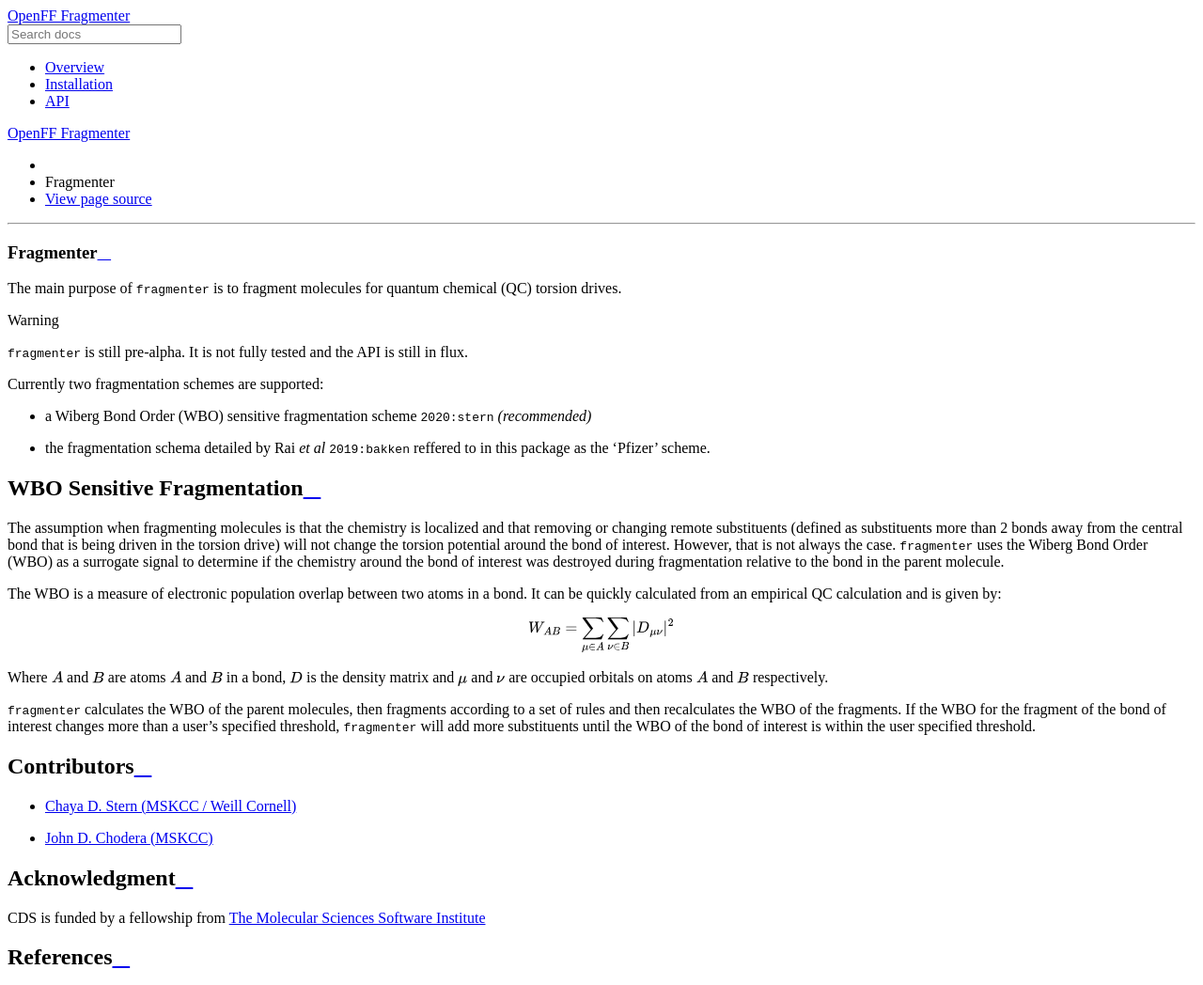
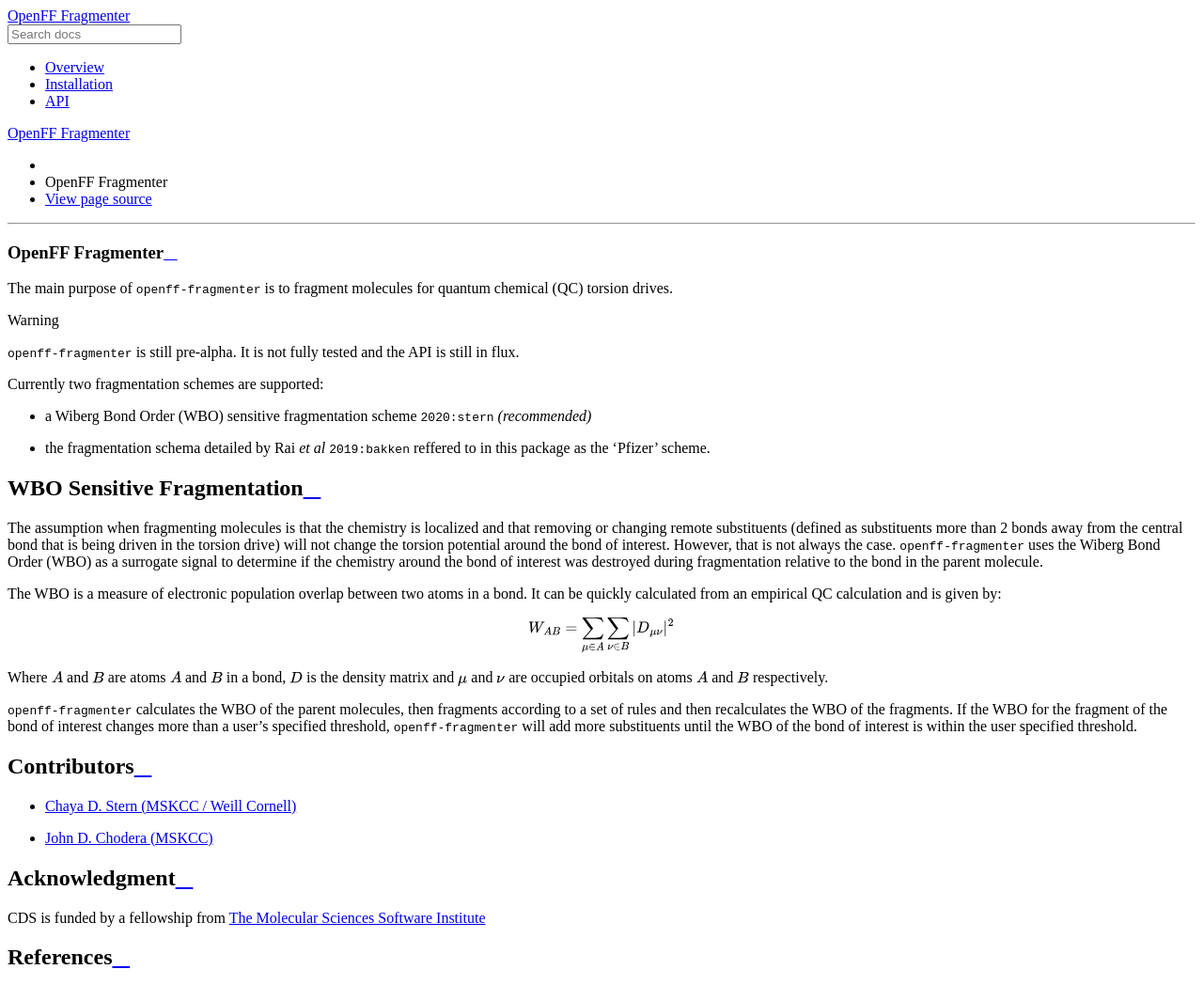
Before and after one commit to openforcefield/openff-fragmenter, a Sphinx documentation site: the page built from docs/index.rst, in a window 1280 px wide, cut to the strip 0-1048 px from the top of the page. Shown: the whole strip at 94% size. Built offline with Sphinx 7.4.7 and the Read the Docs theme 2.0.0, drawn with Linux system fonts in a browser that asks for light colours; pages that are not in the unit, such as notebooks, are missing from menus; cross-references to code outside the pages are shown as plain code.

Commit message:
Update the documentation

```diff
--- a/docs/index.rst
+++ b/docs/index.rst
@@ -1,10 +1,10 @@
-==========
-Fragmenter
-==========
+=================
+OpenFF Fragmenter
+=================
 
-The main purpose of ``fragmenter`` is to fragment molecules for quantum chemical (QC) torsion drives.
+The main purpose of ``openff-fragmenter`` is to fragment molecules for quantum chemical (QC) torsion drives.
 
-.. warning:: ``fragmenter`` is still pre-alpha. It is not fully tested and the API is still in flux.
+.. warning:: ``openff-fragmenter`` is still pre-alpha. It is not fully tested and the API is still in flux.
 
 Currently two fragmentation schemes are supported:
 
@@ -20,7 +20,7 @@
 The assumption when fragmenting molecules is that the chemistry is localized and that removing or changing remote
 substituents (defined as substituents more than 2 bonds away from the central bond that is being driven in the torsion
 drive) will not change the torsion potential around the bond of interest. However, that is not always the case.
-``fragmenter`` uses the Wiberg Bond Order (WBO) as a surrogate signal to determine if the chemistry around the bond of
+``openff-fragmenter`` uses the Wiberg Bond Order (WBO) as a surrogate signal to determine if the chemistry around the bond of
 interest was destroyed during fragmentation relative to the bond in the parent molecule.
 
 The WBO is a measure of electronic population overlap between two atoms in a bond. It can be quickly calculated from
@@ -31,9 +31,9 @@
 Where :math:`A` and :math:`B` are atoms :math:`A` and :math:`B` in a bond, :math:`D` is the density matrix and :math:`\mu`
 and :math:`\nu` are occupied orbitals on atoms :math:`A` and :math:`B` respectively.
 
-``fragmenter`` calculates the WBO of the parent molecules, then fragments according to a set of rules and then
+``openff-fragmenter`` calculates the WBO of the parent molecules, then fragments according to a set of rules and then
 recalculates the WBO of the fragments. If the WBO for the fragment of the bond of interest changes more than a user's
-specified threshold, ``fragmenter`` will add more substituents until the WBO of the bond of interest is within the user
+specified threshold, ``openff-fragmenter`` will add more substituents until the WBO of the bond of interest is within the user
 specified threshold.
 
 Contributors
```
Also changed, not shown: docs/api.rst (+8 -8 lines), docs/installation.rst (+4 -4 lines).
